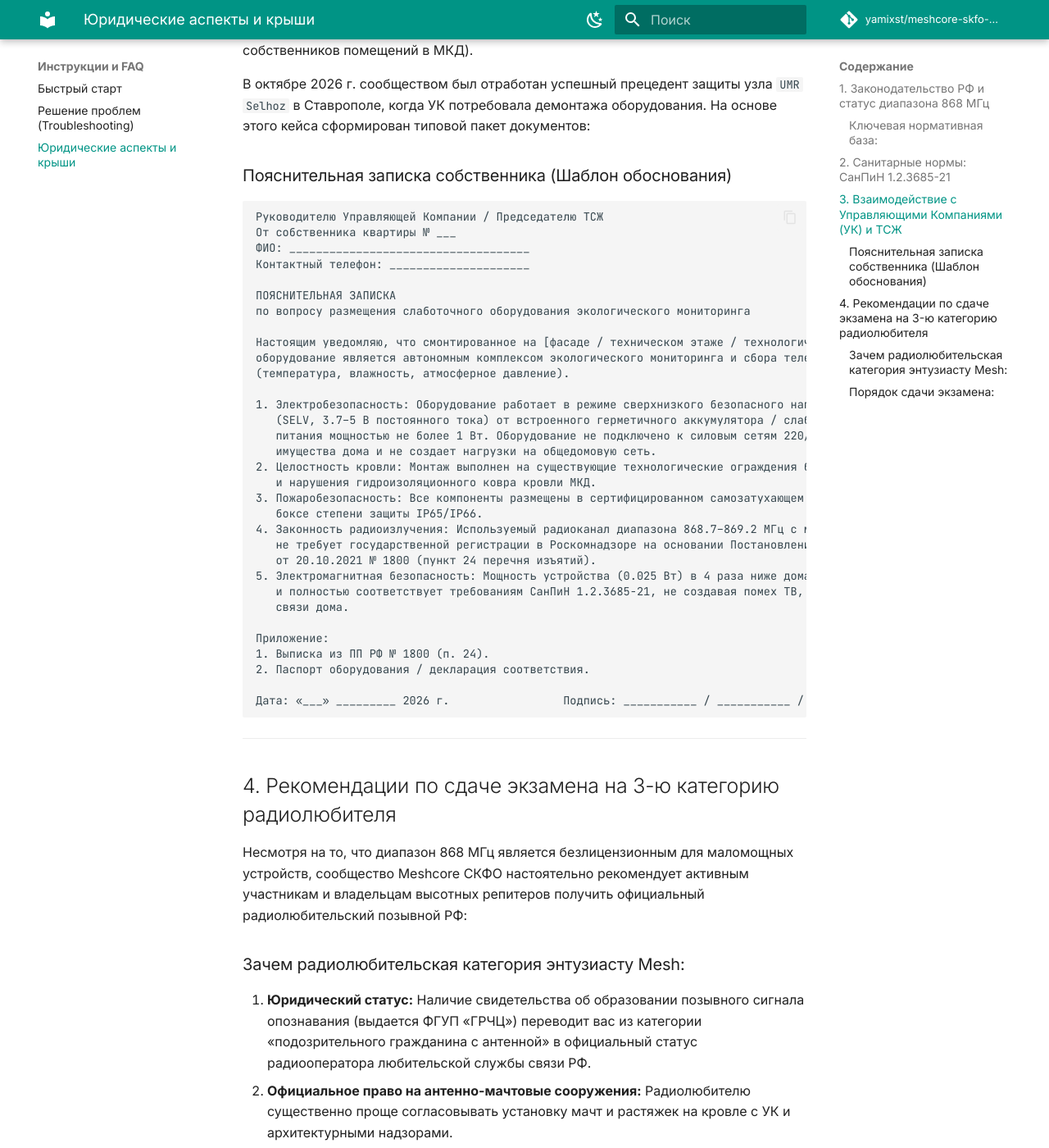
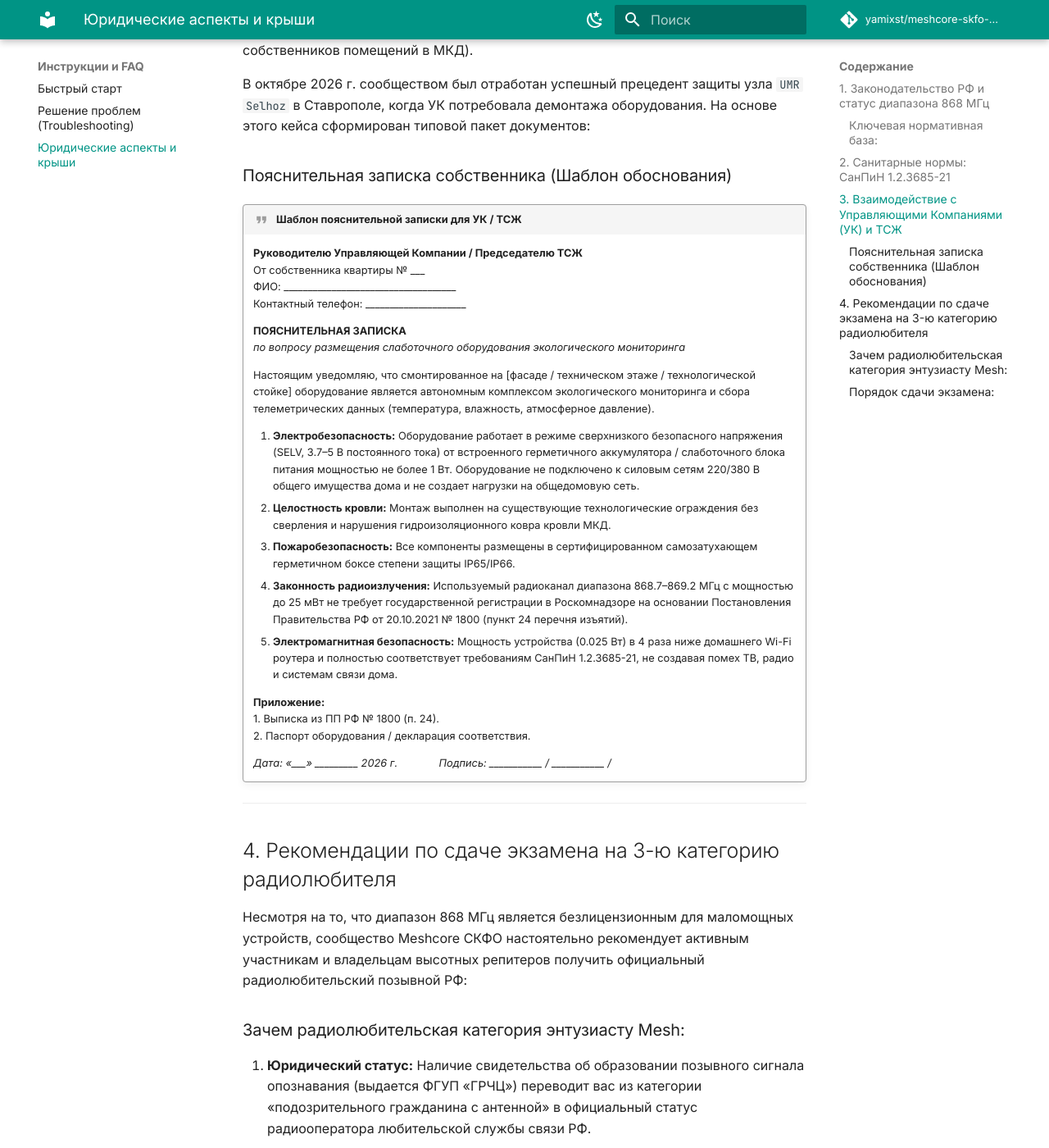
Before and after one commit to yamixst/meshcore-skfo-wiki, an MkDocs documentation site: the page built from wiki/guides-and-faq/legal-aspects.md, in a window 1280 px wide and 1400 px high, scrolled down 2215 px. Shown: the whole window at 82% size. Built offline with MkDocs 1.6.1 and Material for MkDocs 9.7.7, drawn with Linux system fonts in a browser that asks for light colours; comment, search, counter and statistics services are not loaded.

````diff
--- a/mkdocs.yml
+++ b/mkdocs.yml
@@ -37,6 +37,10 @@ theme:
 
 extra_css:
   - stylesheets/extra.css
+
+extra_javascript:
+  - https://unpkg.com/mermaid@10/dist/mermaid.min.js
+  - javascripts/mermaid.js
 
 markdown_extensions:
   - admonition
--- a/wiki/guides-and-faq/legal-aspects.md
+++ b/wiki/guides-and-faq/legal-aspects.md
@@ -46,40 +46,28 @@
 
 ### Пояснительная записка собственника (Шаблон обоснования)
 
-```text
-Руководителю Управляющей Компании / Председателю ТСЖ
-От собственника квартиры № ___
-ФИО: ____________________________________
-Контактный телефон: _____________________
+!!! quote "Шаблон пояснительной записки для УК / ТСЖ"
+    **Руководителю Управляющей Компании / Председателю ТСЖ**
+    От собственника квартиры № ___
+    ФИО: ____________________________________
+    Контактный телефон: _____________________
 
-ПОЯСНИТЕЛЬНАЯ ЗАПИСКА
-по вопросу размещения слаботочного оборудования экологического мониторинга
+    **ПОЯСНИТЕЛЬНАЯ ЗАПИСКА**
+    *по вопросу размещения слаботочного оборудования экологического мониторинга*
 
-Настоящим уведомляю, что смонтированное на [фасаде / техническом этаже / технологической стойке]
-оборудование является автономным комплексом экологического мониторинга и сбора телеметрических данных
-(температура, влажность, атмосферное давление).
+    Настоящим уведомляю, что смонтированное на [фасаде / техническом этаже / технологической стойке] оборудование является автономным комплексом экологического мониторинга и сбора телеметрических данных (температура, влажность, атмосферное давление).
 
-1. Электробезопасность: Оборудование работает в режиме сверхнизкого безопасного напряжения
-   (SELV, 3.7–5 В постоянного тока) от встроенного герметичного аккумулятора / слаботочного блока
-   питания мощностью не более 1 Вт. Оборудование не подключено к силовым сетям 220/380 В общего
-   имущества дома и не создает нагрузки на общедомовую сеть.
-2. Целостность кровли: Монтаж выполнен на существующие технологические ограждения без сверления
-   и нарушения гидроизоляционного ковра кровли МКД.
-3. Пожаробезопасность: Все компоненты размещены в сертифицированном самозатухающем герметичном
-   боксе степени защиты IP65/IP66.
-4. Законность радиоизлучения: Используемый радиоканал диапазона 868.7–869.2 МГц с мощностью до 25 мВт
-   не требует государственной регистрации в Роскомнадзоре на основании Постановления Правительства РФ
-   от 20.10.2021 № 1800 (пункт 24 перечня изъятий).
-5. Электромагнитная безопасность: Мощность устройства (0.025 Вт) в 4 раза ниже домашнего Wi-Fi роутера
-   и полностью соответствует требованиям СанПиН 1.2.3685-21, не создавая помех ТВ, радио и системам
-   связи дома.
+    1. **Электробезопасность:** Оборудование работает в режиме сверхнизкого безопасного напряжения (SELV, 3.7–5 В постоянного тока) от встроенного герметичного аккумулятора / слаботочного блока питания мощностью не более 1 Вт. Оборудование не подключено к силовым сетям 220/380 В общего имущества дома и не создает нагрузки на общедомовую сеть.
+    2. **Целостность кровли:** Монтаж выполнен на существующие технологические ограждения без сверления и нарушения гидроизоляционного ковра кровли МКД.
+    3. **Пожаробезопасность:** Все компоненты размещены в сертифицированном самозатухающем герметичном боксе степени защиты IP65/IP66.
+    4. **Законность радиоизлучения:** Используемый радиоканал диапазона 868.7–869.2 МГц с мощностью до 25 мВт не требует государственной регистрации в Роскомнадзоре на основании Постановления Правительства РФ от 20.10.2021 № 1800 (пункт 24 перечня изъятий).
+    5. **Электромагнитная безопасность:** Мощность устройства (0.025 Вт) в 4 раза ниже домашнего Wi-Fi роутера и полностью соответствует требованиям СанПиН 1.2.3685-21, не создавая помех ТВ, радио и системам связи дома.
 
-Приложение:
-1. Выписка из ПП РФ № 1800 (п. 24).
-2. Паспорт оборудования / декларация соответствия.
+    **Приложение:**
+    1. Выписка из ПП РФ № 1800 (п. 24).
+    2. Паспорт оборудования / декларация соответствия.
 
-Дата: «___» _________ 2026 г.                 Подпись: ___________ / ___________ /
-```
+    *Дата: «___» _________ 2026 г.* &nbsp;&nbsp;&nbsp;&nbsp;&nbsp;&nbsp;&nbsp;&nbsp;&nbsp;&nbsp;&nbsp;&nbsp; *Подпись: ___________ / ___________ /*
 
 ---
 
````
Also changed, not shown: wiki/guides-and-faq/quick-start.md (+2 -9 lines), wiki/hardware/boards-comparison.md (+2 -10 lines), wiki/network/frequencies-and-presets.md (+2 -10 lines), wiki/network/repeater-configuration.md (+3 -3 lines), 1 other file.
